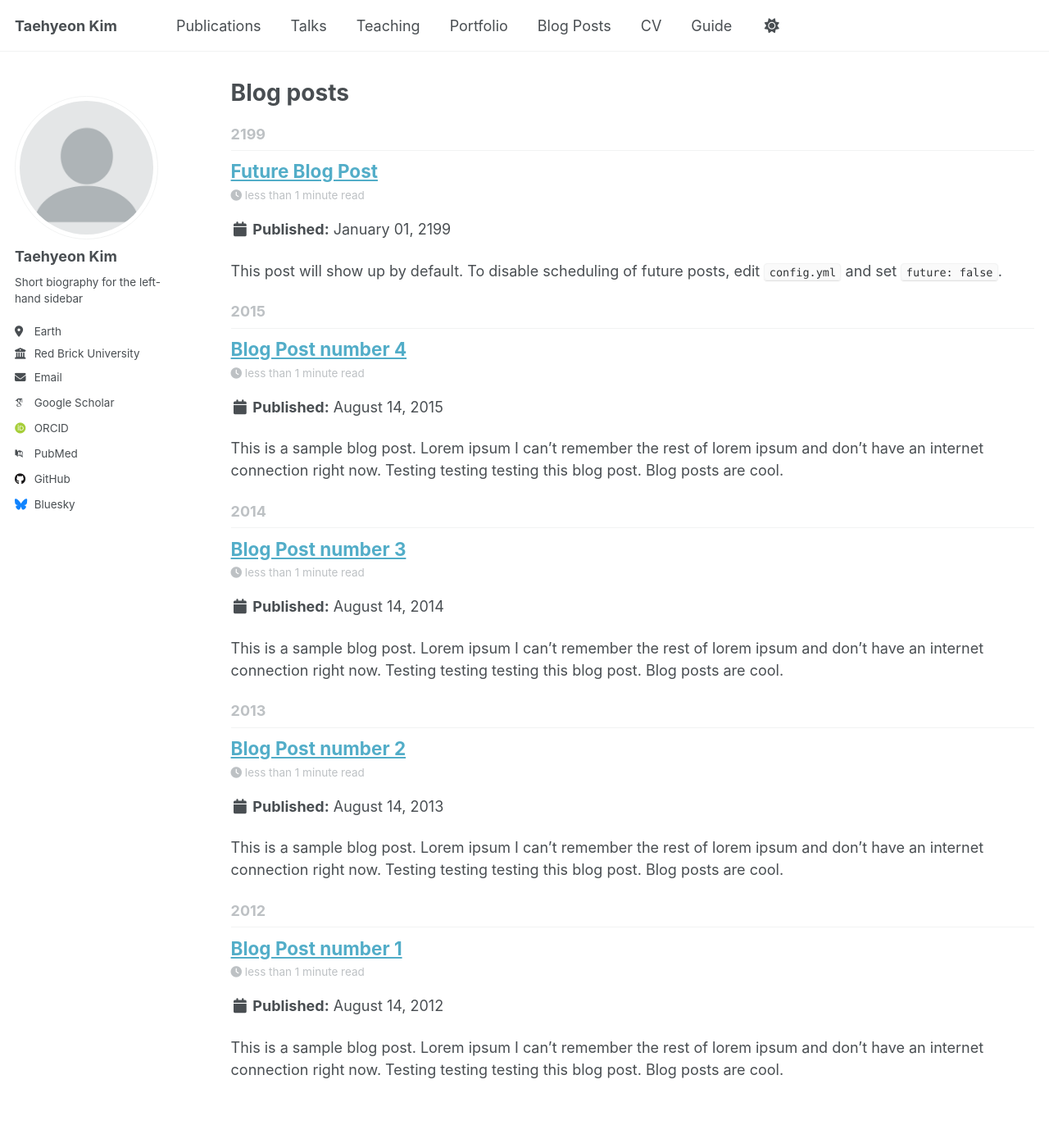
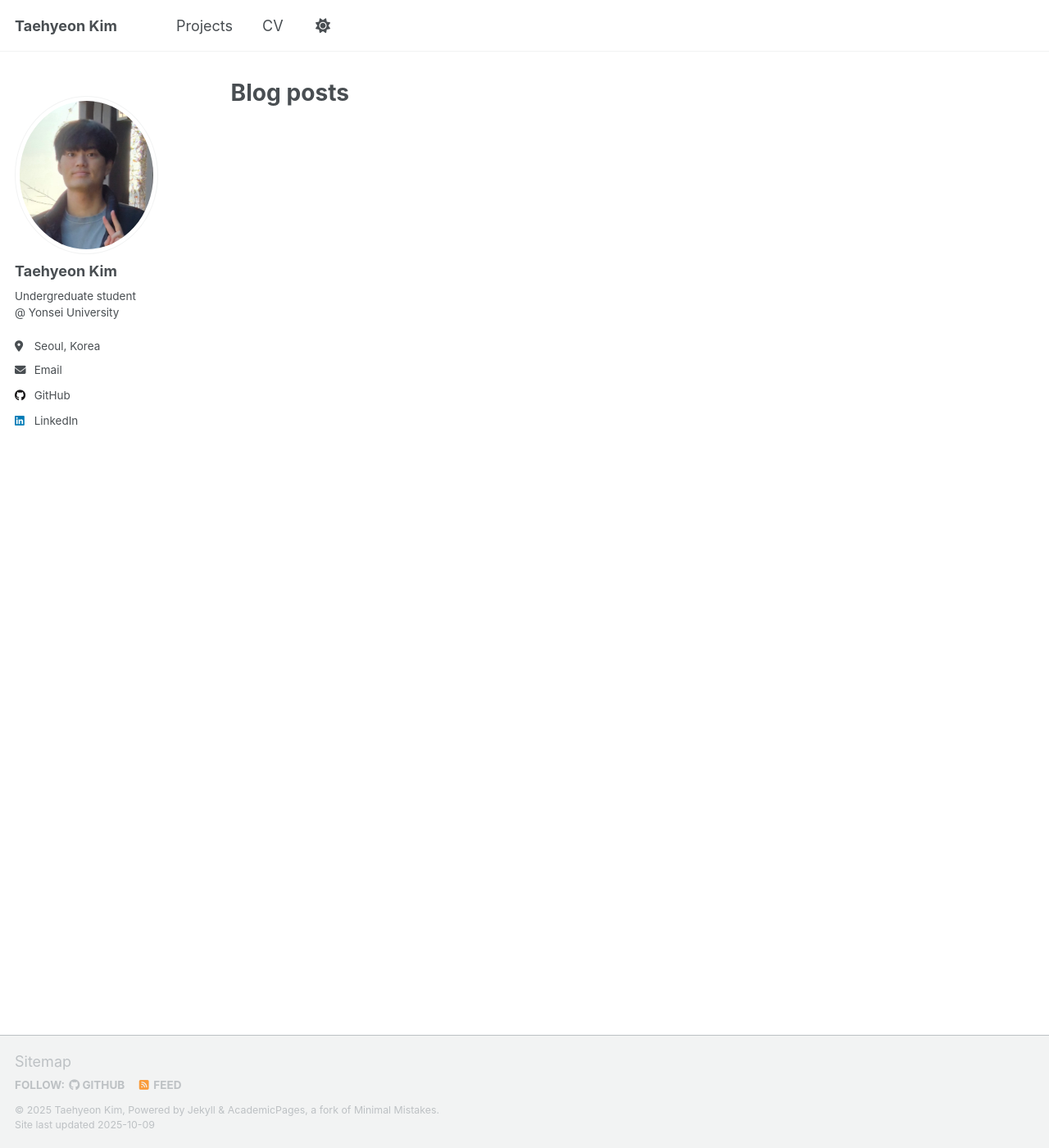
Before and after one commit to taehyeon-k/taehyeon-k.github.io, a Jekyll site: the page built from _pages/year-archive.html, in a window 1280 px wide and 1400 px high. Shown: the whole window at 82% size. Built offline with Jekyll 4.4.1, drawn with Linux system fonts in a browser that asks for light colours; some web fonts are replaced; a script that is not in the unit is left out.

Commit message:
Update site config and bio

```diff
--- a/_config.yml
+++ b/_config.yml
@@ -17,30 +17,29 @@ url                      : https://taehyeon-k.github.io/ # The base hostname & p
                                                            # or if you already have some other page hosted on Github then use "https://[your GitHub username].github.io/[Your Repo Name]"
 baseurl                  : "" # the subpath of your site, e.g. "/blog"
 repository               : "taehyeon-k/taehyeon-k.github.io"
+appearance: light
 
 # Site Author - The following control what appear as part of the author content on the side bar.
 #               If a field is blank the icon and link will not appear, otherwise it will be shown.
 #               Additional customization can be done by editing /_includes/author-profile.html
 author:
   # Biographic information
-  avatar           : "profile.png"
+  avatar           : "image.jpeg"
   name             : "Taehyeon Kim"
-  pronouns         : # example: "she/her"
-  bio              : "Short biography for the left-hand sidebar"
-  location         : "Earth"
-  employer         : "Red Brick University"
+  bio              : "Undergreduate student <br>@ Yonsei University"
+  location         : "Seoul, Korea"
   uri              : # URL
-  email            : "none@example.org"
+  email            : "taehyeon2006@yonsei.ac.kr"
 
   # Academic websites
   academia         : # URL
   arxiv            : # URL - Update with the correct link to your profile
-  googlescholar    : "https://scholar.google.com/citations?user=PS_CX0AAAAAJ"
+  googlescholar    :
   inspire-hep      : # URL
   impactstory      : # URL
-  orcid            : "http://orcid.org/yourorcidurl"
+  orcid            :
   semantic         : # URL
-  pubmed           : "https://www.ncbi.nlm.nih.gov/pubmed/?term=john+snow"
+  pubmed           :
   researchgate     : # URL
   scopus           : # URL
 
@@ -48,13 +47,13 @@ author:
   bitbucket        : # Username - Update with your username on the site
   codepen          : # Username
   dribbble         : # Username
-  github           : "academicpages"
+  github           : "taehyeon-k"
   kaggle           : # Username
   stackoverflow    : # User number or user number and name (i.e., use "1" or "1/jeff-atwood")
 
   # Social media
   artstation       : # Username
-  bluesky          : "bsky.app" # Replace this with you Bluesky username
+  bluesky          :  # Replace this with you Bluesky username
   facebook         : # Username
   flickr           : # Username
   foursquare       : # Username
@@ -63,7 +62,7 @@ author:
   keybase          : # Username
   instagram        : # Username
   lastfm           : # Username
-  linkedin         : # Username
+  linkedin         : "태현-김-919806389"
   mastodon         : # URL
   medium           : # URL
   pinterest        : # Username
@@ -89,7 +88,7 @@ publication_category:
     title: 'Conference Papers'
 
 # Site Settings
-teaser                   :  # filename of teaser fallback teaser image placed in /images/ for social media previews
+teaser                   : "image.jpeg"
 breadcrumbs              : false # true, false (default)
 words_per_minute         : 160
 future                   : true
@@ -217,19 +216,10 @@ kramdown:
 
 
 # These settings control the types of collections used by the template
-collections:
-  teaching:
-    output: true
-    permalink: /:collection/:path/
-  publications:
-    output: true
-    permalink: /:collection/:path/
-  portfolio:
-    output: true
-    permalink: /:collection/:path/
-  talks:
-    output: true
-    permalink: /:collection/:path/
+#collections:
+# teaching:
+#    output: true
+#    permalink: /:collection/:path/
 
 
 # These settings control how pages and collections are included in the site
@@ -252,42 +242,6 @@ defaults:
     values:
       layout: single
       author_profile: true
-  # _teaching
-  - scope:
-      path: ""
-      type: teaching
-    values:
-      layout: single
-      author_profile: true
-      share: true
-      comments: true
-  # _publications
-  - scope:
-      path: ""
-      type: publications
-    values:
-      layout: single
-      author_profile: true
-      share: true
-      comments: true
-  # _portfolio
-  - scope:
-      path: ""
-      type: portfolio
-    values:
-      layout: single
-      author_profile: true
-      share: true
-      comment: true
-  # _talks
-  - scope:
-      path: ""
-      type: talks
-    values:
-      layout: talk
-      author_profile: true
-      share: true
-
 
 # Sass/SCSS
 sass:
--- a/_posts/2012-08-14-blog-post-1.md
+++ /dev/null
@@ -1,20 +0,0 @@
----
-title: 'Blog Post number 1'
-date: 2012-08-14
-permalink: /posts/2012/08/blog-post-1/
-tags:
-  - cool posts
-  - category1
-  - category2
----
-
-This is a sample blog post. Lorem ipsum I can't remember the rest of lorem ipsum and don't have an internet connection right now. Testing testing testing this blog post. Blog posts are cool.
-
-Headings are cool
-======
-
-You can have many headings
-======
-
-Aren't headings cool?
-------
--- a/_posts/2013-08-14-blog-post-2.md
+++ /dev/null
@@ -1,20 +0,0 @@
----
-title: 'Blog Post number 2'
-date: 2013-08-14
-permalink: /posts/2013/08/blog-post-2/
-tags:
-  - cool posts
-  - category1
-  - category2
----
-
-This is a sample blog post. Lorem ipsum I can't remember the rest of lorem ipsum and don't have an internet connection right now. Testing testing testing this blog post. Blog posts are cool.
-
-Headings are cool
-======
-
-You can have many headings
-======
-
-Aren't headings cool?
-------
--- a/_posts/2014-08-14-blog-post-3.md
+++ /dev/null
@@ -1,20 +0,0 @@
----
-title: 'Blog Post number 3'
-date: 2014-08-14
-permalink: /posts/2014/08/blog-post-3/
-tags:
-  - cool posts
-  - category1
-  - category2
----
-
-This is a sample blog post. Lorem ipsum I can't remember the rest of lorem ipsum and don't have an internet connection right now. Testing testing testing this blog post. Blog posts are cool.
-
-Headings are cool
-======
-
-You can have many headings
-======
-
-Aren't headings cool?
-------
--- a/_posts/2199-01-01-future-post.md
+++ /dev/null
@@ -1,11 +0,0 @@
----
-title: 'Future Blog Post'
-date: 2199-01-01
-permalink: /posts/2012/08/blog-post-4/
-tags:
-  - cool posts
-  - category1
-  - category2
----
-
-This post will show up by default. To disable scheduling of future posts, edit `config.yml` and set `future: false`.
```
Also changed, not shown: _data/navigation.yml (+2 -17 lines), _posts/2015-08-14-blog-post-4.md (deleted, +0 -20 lines), _publications/2009-10-01-paper-title-number-1.md (deleted, +0 -14 lines), _publications/2010-10-01-paper-title-number-2.md (deleted, +0 -14 lines), _publications/2015-10-01-paper-title-number-3.md (deleted, +0 -14 lines), _publications/2024-02-17-paper-title-number-4.md (deleted, +0 -13 lines), _publications/2025-06-08-paper-title-number-5.md (deleted, +0 -13 lines), images/image.jpeg (added).
